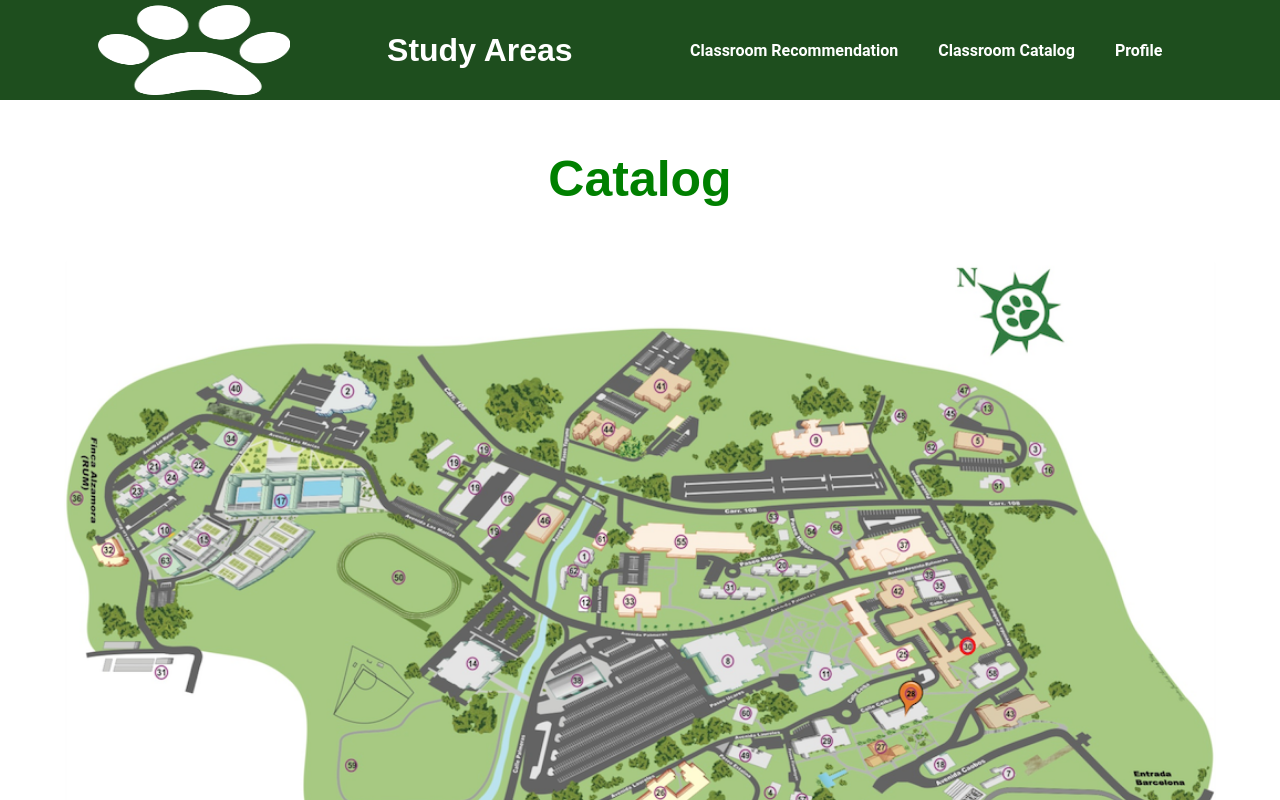
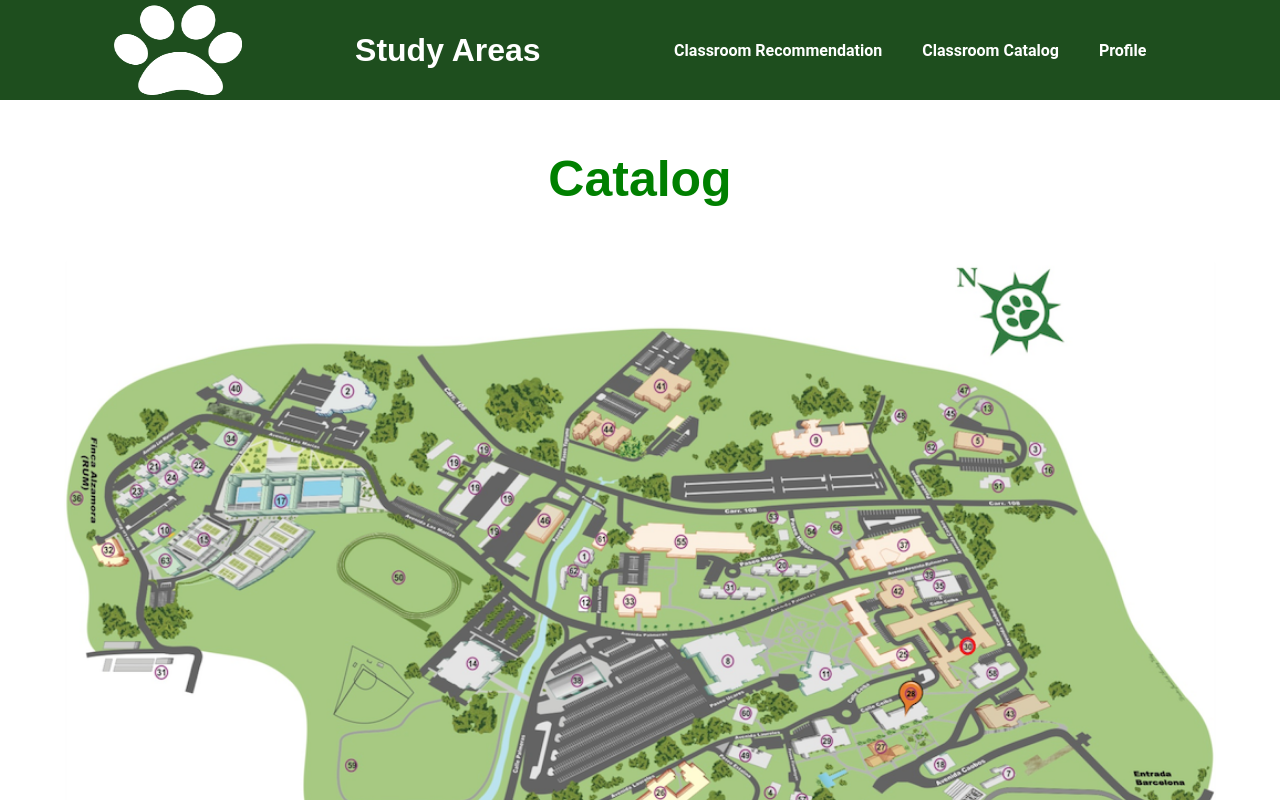
Before and after one commit to Hexabytes6/RUM-Study-Areas, a React (Create React App) app: page / in a window 1280 px wide. Shown: the top 800 px of the page. Built offline with nearby package versions, Linux system fonts and the light colour scheme; no server answers.

Commit message:
paw size

```diff
--- a/src/components/Header.css
+++ b/src/components/Header.css
@@ -20,7 +20,7 @@
 
   .paw-logo {
     height: 90%;
-    width: 15%;
+    width: 10%;
     align-self: center;
     pointer-events: none;
   }
```
